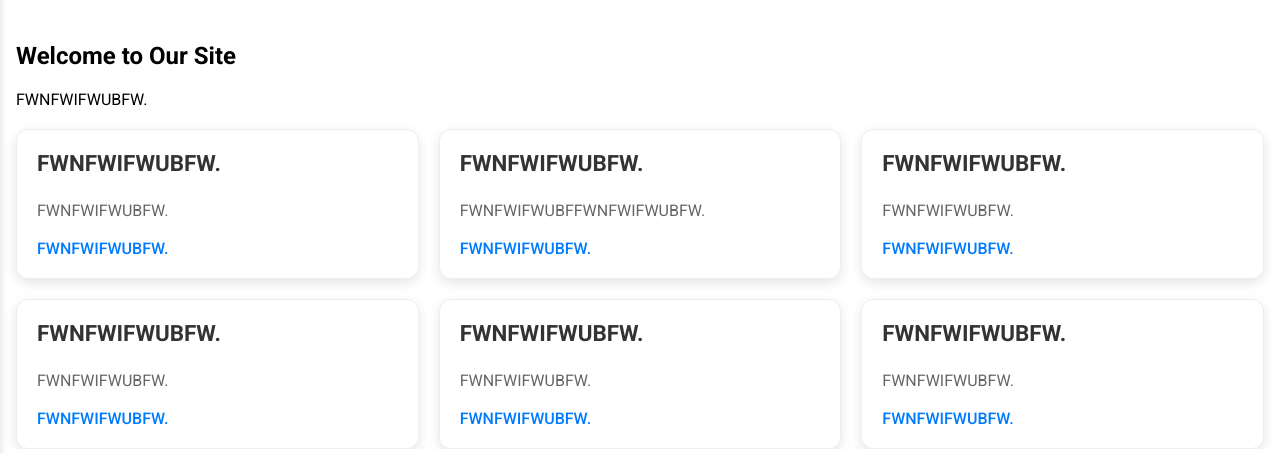
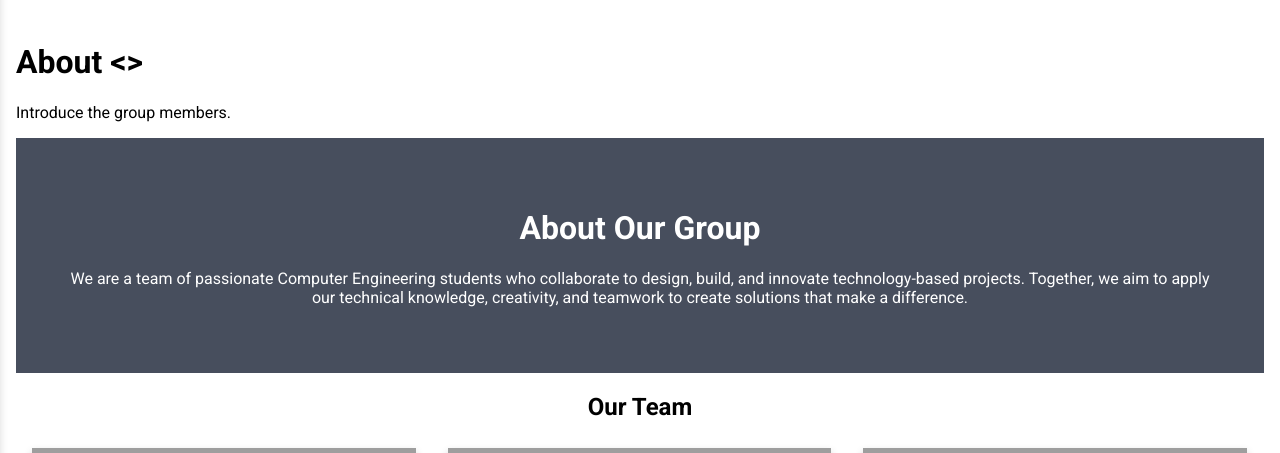
Before and after one commit to ZyS1b/DSA_Group4_LabExercise6, a Flask app: page /about in a window 1280 px wide. Shown: the part 59-512 px from the top of the page. Run offline with Flask 3, Linux system fonts and the light colour scheme; grey boxes are pictures that could not be loaded.

Commit message:
Update base.html
Updated the base.html

```diff
--- a/templates/base.html
+++ b/templates/base.html
@@ -251,54 +251,17 @@
   <div class="menu-backdrop" id="menu-backdrop"></div>
 
   <nav class="menu" id="menu" role="navigation" aria-label="Main Navigation">
-    <a href="#home" aria-label="Go to Home">🏠 Home</a>
-    <a href="#works" aria-label="Go to Works">💼 Works</a>
-    <a href="#about" aria-label="Go to About">ℹ️ About</a>
-    <a href="#queue" aria-label="Go to Queue">📋 Queue</a>
+    <a href="{{ url_for('home') }}" aria-label="Go to Home">🏠 Home</a>
+    <a href="{{ url_for('works') }}" aria-label="Go to Works">💼 Works</a>
+    <a href="{{ url_for('about') }}" aria-label="Go to About">ℹ️ About</a>
+    <a href="" aria-label="Go to Queue">📋 Queue</a>
     <a href="#deque" aria-label="Go to Deque">🔄 Deque</a>
     <a href="#contact" aria-label="Go to Contact">📞 Contact</a>
   </nav>
 
   <!-- ---------- Main Content ---------- -->
   <div class="container" style="overflow: auto;">
-    <main class="main" id="home">
-      <section>
-        <h2>Welcome to Our Site</h2>
-        <p>FWNFWIFWUBFW.</p>
-        <div class="content-grid">
-          <article class="article-card">
-            <h3>FWNFWIFWUBFW.</h3>
-            <p>FWNFWIFWUBFW.</p>
-            <a href="#" class="read-more">FWNFWIFWUBFW.</a>
-          </article>
-          <article class="article-card">
-            <h3>FWNFWIFWUBFW.</h3>
-            <p>FWNFWIFWUBFFWNFWIFWUBFW.</p>
-            <a href="#" class="read-more">FWNFWIFWUBFW.</a>
-          </article>
-          <article class="article-card">
-            <h3>FWNFWIFWUBFW.</h3>
-            <p>FWNFWIFWUBFW.</p>
-            <a href="#" class="read-more">FWNFWIFWUBFW.</a>
-          </article>
-          <article class="article-card">
-            <h3>FWNFWIFWUBFW.</h3>
-            <p>FWNFWIFWUBFW.</p>
-            <a href="#" class="read-more">FWNFWIFWUBFW.</a>
-          </article>
-          <article class="article-card">
-            <h3>FWNFWIFWUBFW.</h3>
-            <p>FWNFWIFWUBFW.</p>
-            <a href="#" class="read-more">FWNFWIFWUBFW.</a>
-          </article>
-          <article class="article-card">
-            <h3>FWNFWIFWUBFW.</h3>
-            <p>FWNFWIFWUBFW.</p>
-            <a href="#" class="read-more">FWNFWIFWUBFW.</a>
-          </article>
-        </div>
-      </section>
-    </main>
+    {% block content%} {% endblock %}
   </div>
 
   <footer>
```
